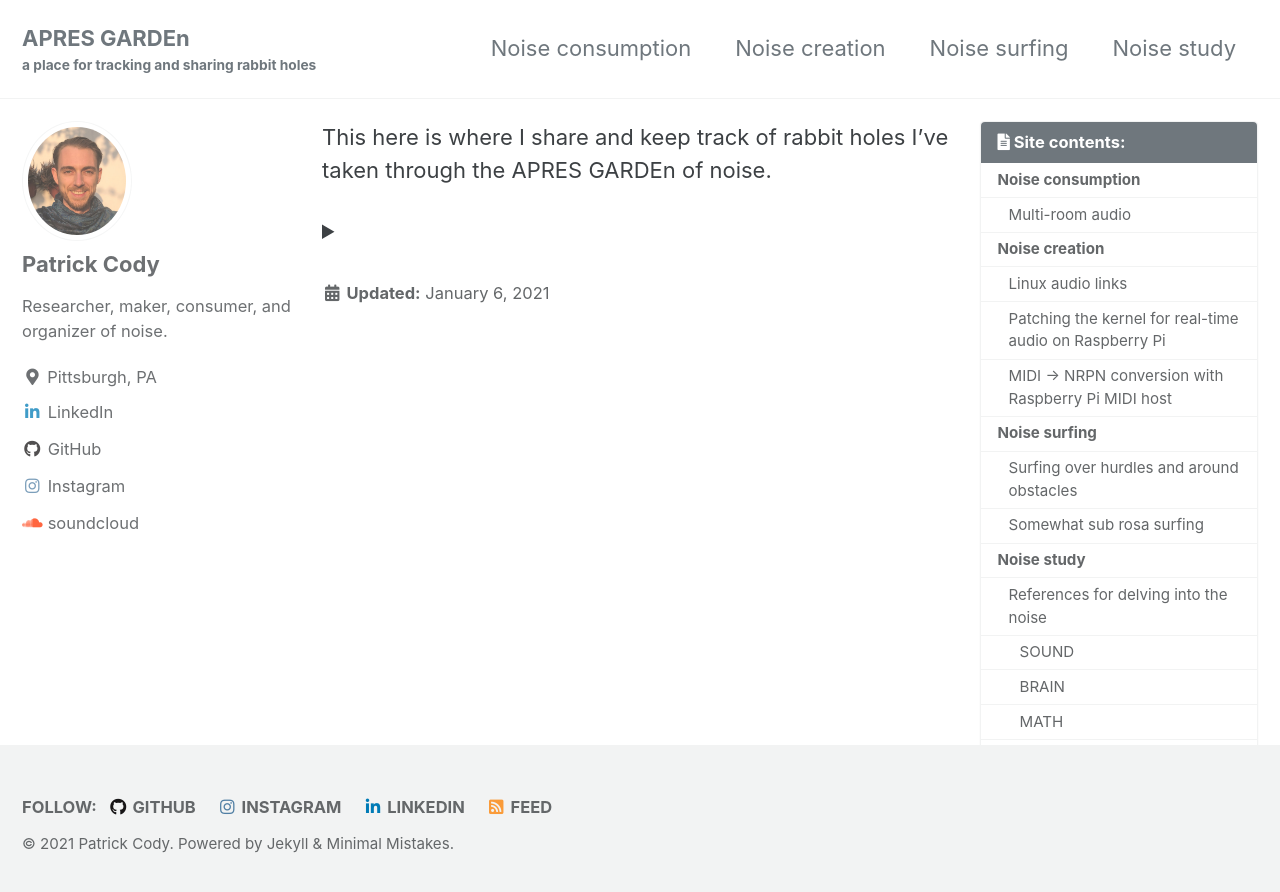
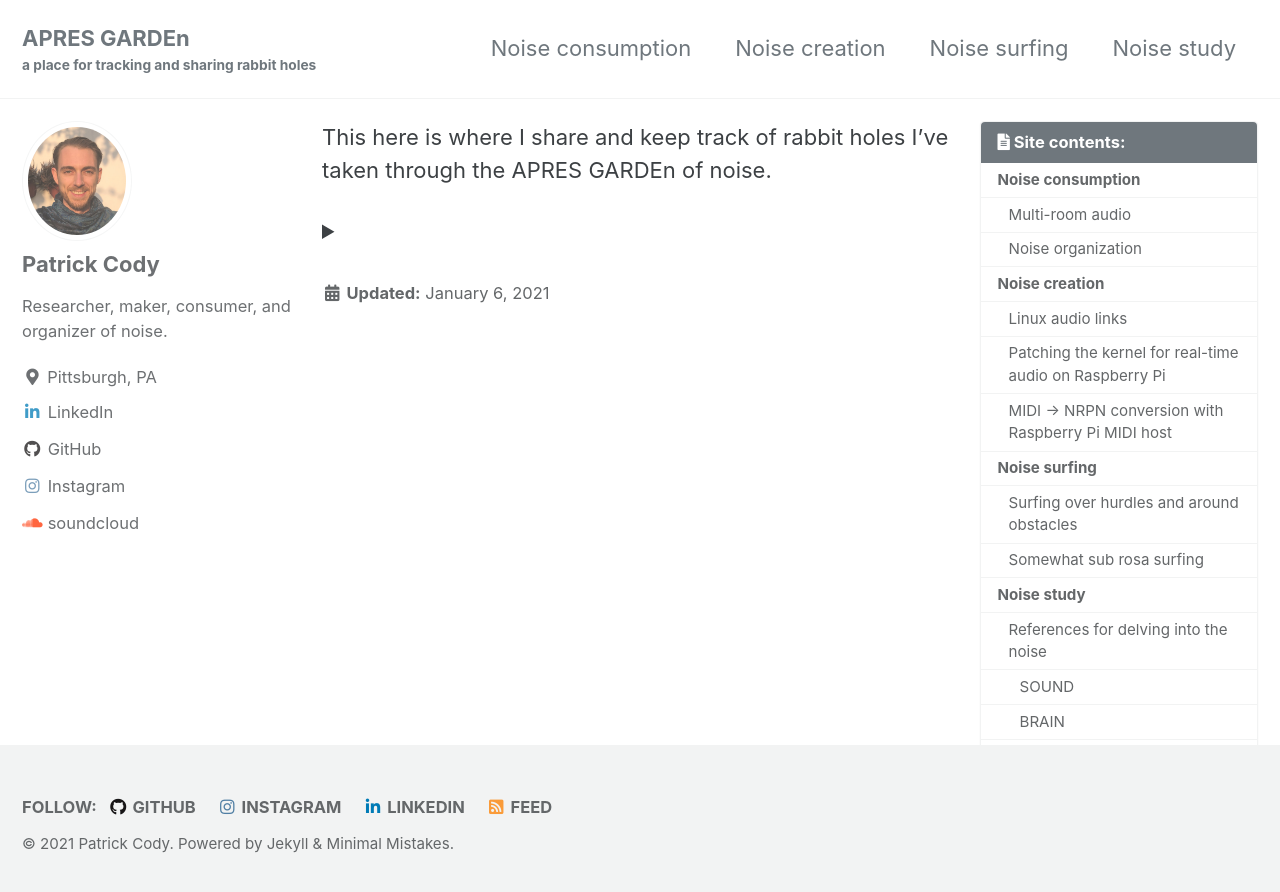
Before and after one commit to xiubert/xiubert.github.io, a Jekyll site: the page built from index.md, in a window 1280 px wide. Shown: the top 892 px of the page. Built offline with Jekyll 4.4.1, drawn with Linux system fonts in a browser that asks for light colours; cached includes are drawn as plain includes; the list of posts is cut into pages by our own code.

Commit message:
toc update

```diff
--- a/index.md
+++ b/index.md
@@ -11,6 +11,7 @@ This here is where I share and keep track of rabbit holes I've taken through the
 <p>
 <h1>[Noise consumption](/noiseConsumption/)</h1>
 <h2>[Multi-room audio](/noiseConsumption/#multi-room-audio)</h2>
+<h2>[Noise organization](/noiseConsumption/#noise-organization)</h2>
 <h1>[Noise creation](/noiseCreation/)</h1>
 <h2>[Linux audio links](/noiseCreation/#places-of-interest)</h2>
 <h2>[Patching the kernel for real-time audio on Raspberry Pi](/noiseCreation/#patching-the-kernel-for-real-time-audio-on-raspberry-pi-preempt_rt)</h2>
```
